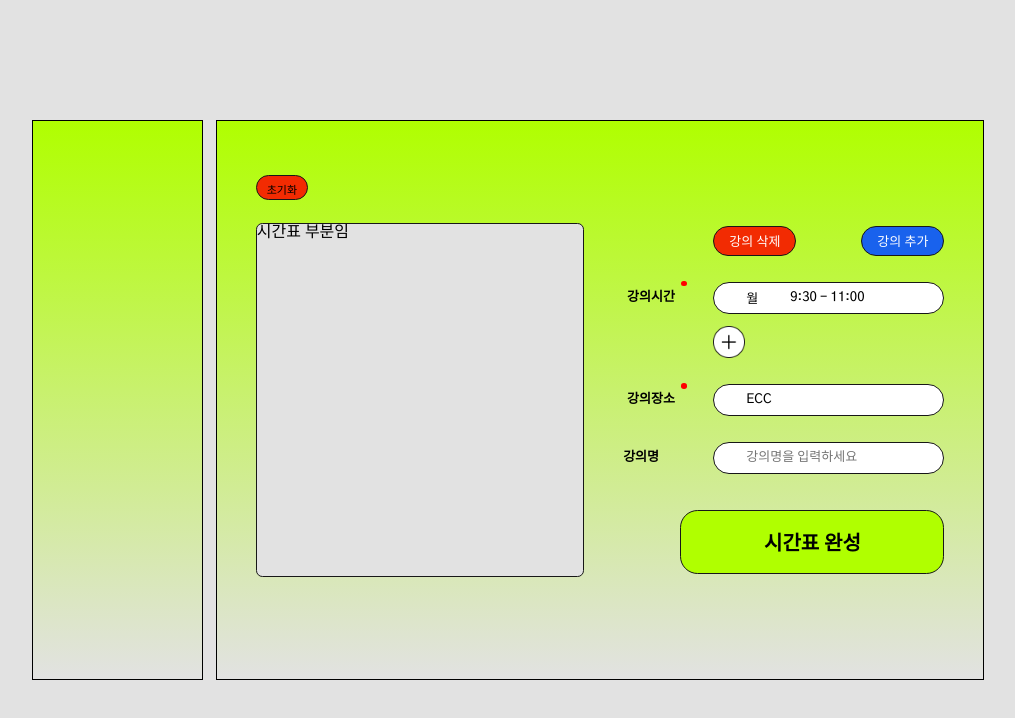
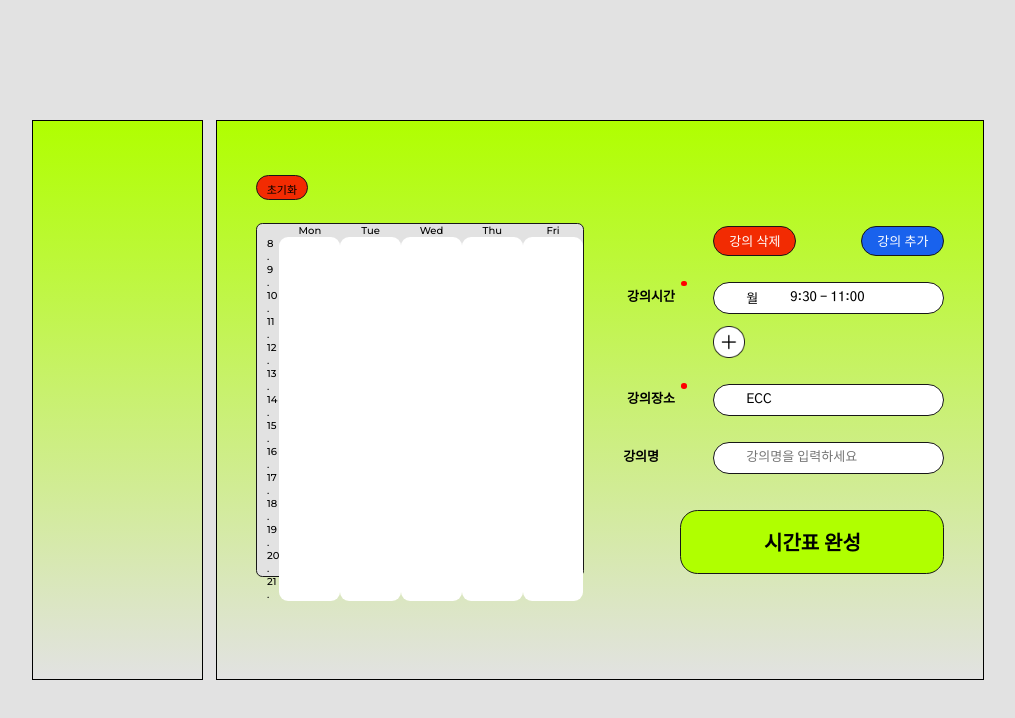
Before and after one commit to SamwaMoney/Timetable-Artist-front, a React (Create React App) app: page /create in a window 1280 px wide. Shown: the top 718 px of the page, without its empty margins (132-1147 px from the left). Built offline with nearby package versions, Linux system fonts and the light colour scheme.

Commit message:
feat: 시간표 틀 생성

```diff
--- a/src/components/createpage/TimeTable.jsx
+++ b/src/components/createpage/TimeTable.jsx
@@ -2,10 +2,48 @@ import styled from 'styled-components';
 
 // props로 초기화 버튼 null 처리하기
 const TimeTable = () => {
+    const startHour = 8;
+    const endHour = 21.5;
+    const timeInterval = 0.5;
+    const numberOfSlots = (endHour - startHour) / timeInterval + 1;
+
+    const timeSlots = Array.from({ length: numberOfSlots }, (_, index) => {
+        // 시간 계산 (정각인 경우 출력, 30분인 경우 출력하지 않음)
+        const hour = Math.floor(index * timeInterval) + startHour;
+        return index % 2 === 0 ? hour : '.';
+    });
+
+    const days = ['Mon', 'Tue', 'Wed', 'Thu', 'Fri'];
+
     return (
         <div style={{ position: 'relative' }}>
             <ResetBtn>초기화</ResetBtn>
-            <TimeTableContainer>시간표 부분임</TimeTableContainer>
+            <TimeTableContainer>
+                <table>
+                    <thead>
+                        <tr>
+                            <th></th>
+                            {days.map(day => (
+                                <DayCell key={day}>{day}</DayCell>
+                            ))}
+                        </tr>
+                    </thead>
+                    <tbody>
+                        {timeSlots.map((timeSlot, index) => (
+                            <tr key={timeSlot}>
+                                <TimeCell>{timeSlot}</TimeCell>
+                                {days.map(day => (
+                                    <TableCell
+                                        key={`${day}-${timeSlot}`}
+                                        isFirst={index === 0}
+                                        isLast={index === numberOfSlots - 1}
+                                    ></TableCell>
+                                ))}
+                            </tr>
+                        ))}
+                    </tbody>
+                </table>
+            </TimeTableContainer>
         </div>
     );
 };
@@ -19,6 +57,9 @@ const TimeTableContainer = styled.div`
     border-radius: 0.4rem;
     border: 0.08rem solid var(--black);
     background: var(--background, #e2e2e2);
+
+    display: flex;
+    justify-content: flex-end;
 `;
 
 const ResetBtn = styled.button`
@@ -36,3 +77,28 @@ const ResetBtn = styled.button`
     position: absolute;
     top: -3rem;
 `;
+
+const DayCell = styled.th`
+    font-family: var(--english);
+    font-size: 10px;
+    font-weight: 500;
+    line-height: normal;
+
+    width: 3.8rem;
+`;
+
+const TimeCell = styled.td`
+    font-family: var(--english);
+    font-size: 10px;
+    font-weight: 500;
+    line-height: normal;
+`;
+
+const TableCell = styled.td`
+    &:not(:first-child) {
+        background-color: white;
+    }
+
+    border-radius: ${({ isFirst, isLast }) =>
+        isFirst ? '0.5625rem 0.5625rem 0 0' : isLast ? '0 0 0.5625rem 0.5625rem' : 'none'};
+`;
```
